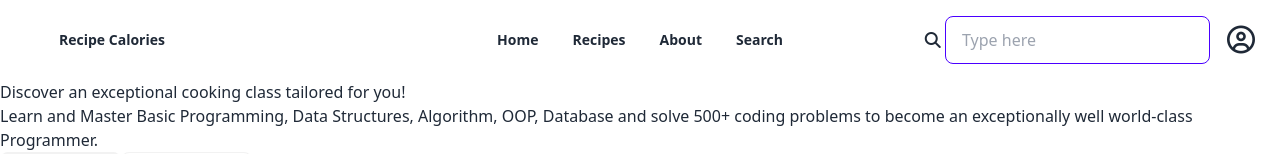
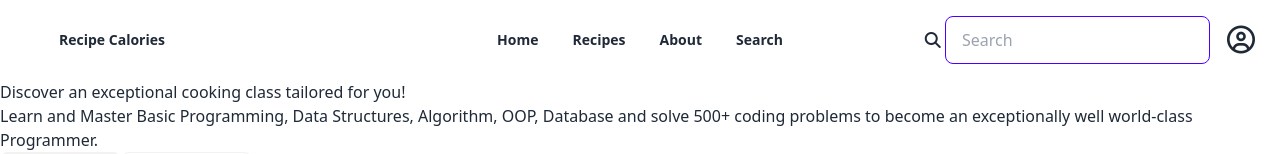
Before and after one commit to saidul-jehad/recipe-calories, a React (Vite) app: page / in a window 1280 px wide. Shown: the top 154 px of the page. Built offline with nearby package versions, Linux system fonts and the light colour scheme.

Commit message:
Added Haader section

```diff
--- a/src/component/Header/Header.jsx
+++ b/src/component/Header/Header.jsx
@@ -16,7 +16,7 @@ const Header = () => {
                             <li>Search</li>
                         </ul>
                     </div>
-                    <a className="btn btn-ghost text-3xl font-bold">Recipe Calories</a>
+                    <a className="btn btn-ghost text-xl lg:text-3xl font-semibold lg:font-bold">Recipe Calories</a>
                 </div>
                 <div className="navbar-center hidden lg:flex">
                     <ul className="menu menu-horizontal space-x-3 px-1">
@@ -28,11 +28,11 @@ const Header = () => {
                 </div>
                 <div className="navbar-end">
 
-                    <div className="flex items-center bg-gray-200 px-3 rounded-2xl" >
-                    <i className="fa-solid fa-magnifying-glass"></i> <input type="text" placeholder="Type here" className="input bg-gray-200 focus:outline-none border-none input-primary w-full max-w-xs" />
+                    <div className="flex items-center bg-gray-200 px-3 rounded-full" >
+                    <i className="fa-solid fa-magnifying-glass"></i> <input type="Search" placeholder="Search" className="input bg-gray-200 focus:outline-none border-none input-primary w-full max-w-xs" />
                     </div>
 
-                    <a className="btn btn-ghost" href=""><i className="fa-regular bg-green-400 rounded-full p-2 fa-2x fa-circle-user"></i></a>
+                    <a className="btn btn-ghost" href=""><i className="fa-regular bg-green-400 rounded-full p-2  fa-2x fa-circle-user"></i></a>
                 </div>
             </div>
         </div>
```
